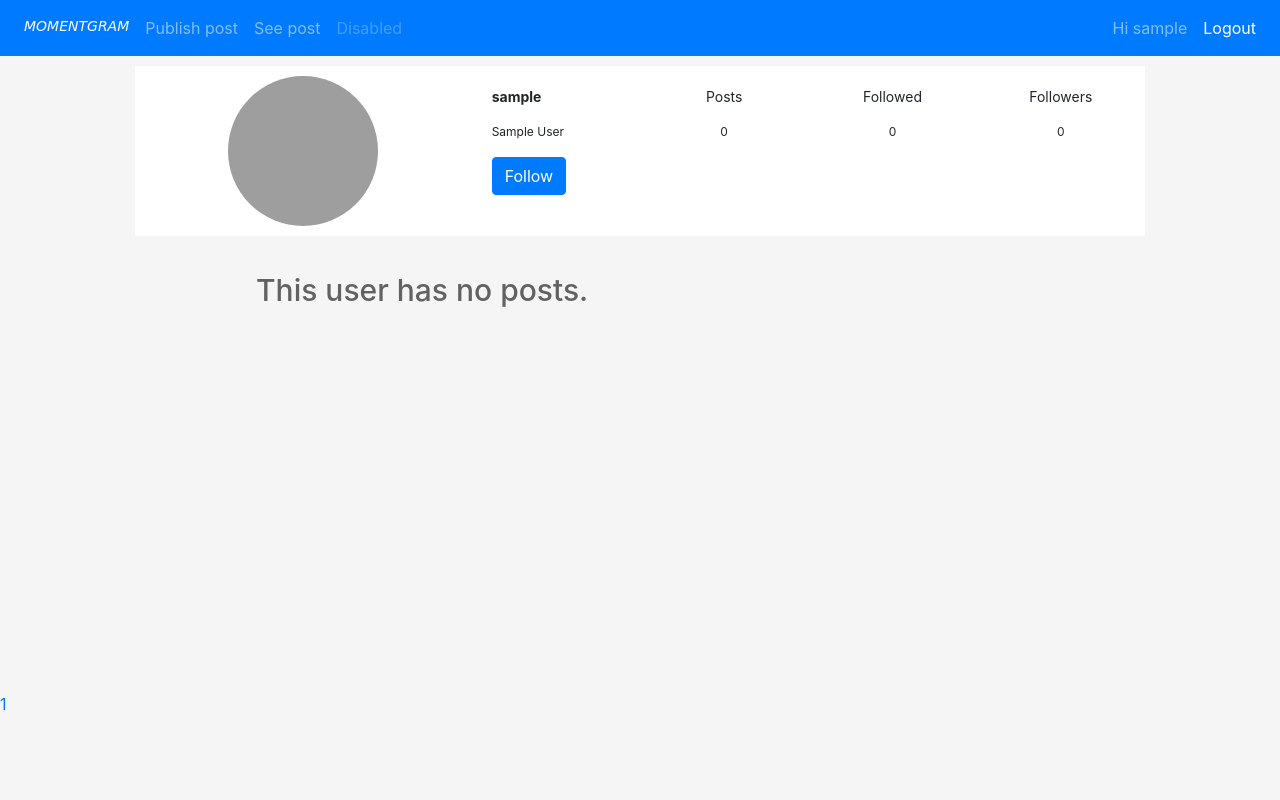
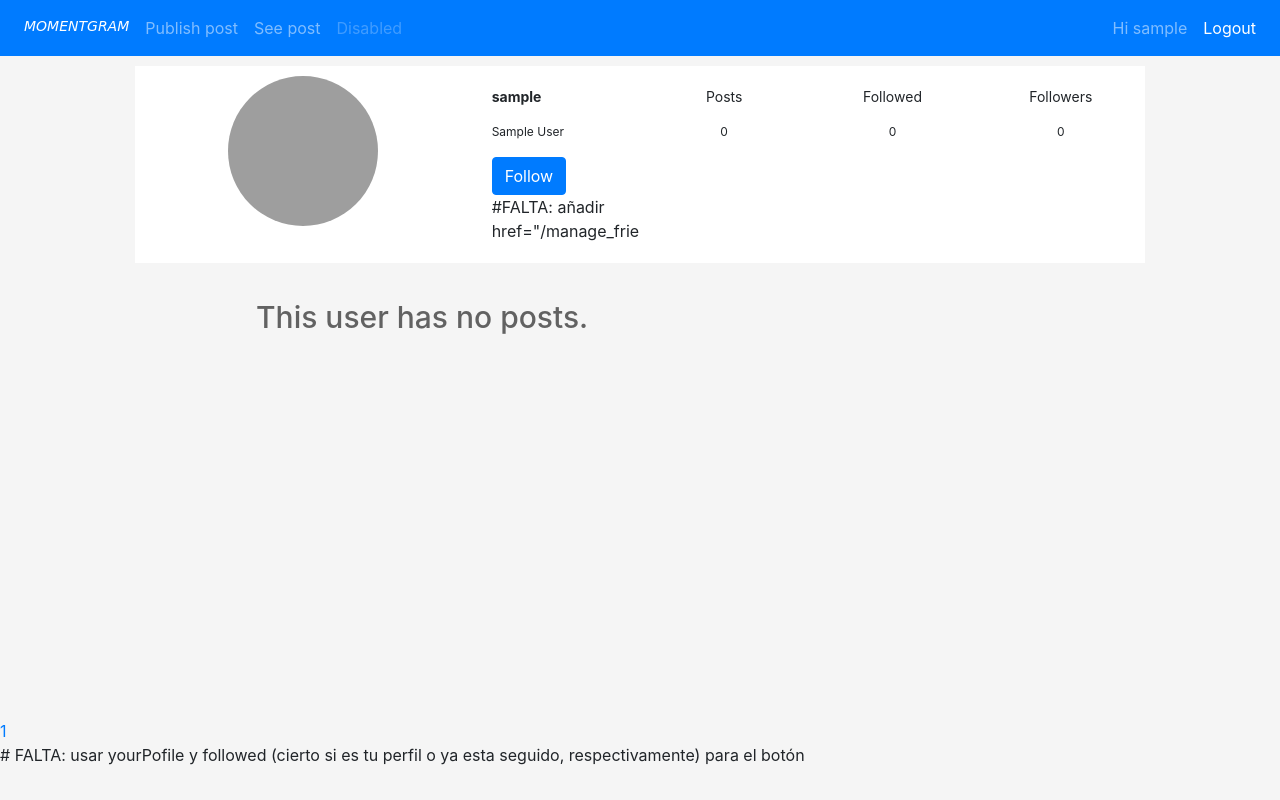
Before and after one commit to paionxl/F3-Momentgram, a Django app: a page that uses Project/Momentgram/templates/Momentgram/profile.html in a window 1280 px wide. Run offline with Django 3.2, Linux system fonts and the light colour scheme; the visitor is signed in with stand-in values (Sample User, id 1); data comes from the database, SQL or seed files in the repository; data that the repository does not hold is empty; some libraries are stand-ins or nearby versions; grey boxes are pictures that could not be loaded.

Commit message:
added instructions on frontend, bugs fixed

```diff
--- a/Project/Momentgram/templates/Momentgram/post_visualitzation.html
+++ b/Project/Momentgram/templates/Momentgram/post_visualitzation.html
@@ -7,7 +7,7 @@
      <div class="row" style="padding: 10px 150px">
         <div class="col-8" style="background-color: white; padding: 10px;">
 
-            <img id="image" style=" max-width: 66.666667%;" src="/media/images/{{image_name}}/"/>
+            <img id="image" style=" max-width: 66.666667%;" src="/media/{{image_name}}/"/>
         </div>
         <div class="col-4" style="background-color: white; padding: 20px">
             <p id="userName" style="font-size: 14px; font-weight: bold">{{ username }}</p>
--- a/Project/Momentgram/templates/Momentgram/profile.html
+++ b/Project/Momentgram/templates/Momentgram/profile.html
@@ -72,7 +72,7 @@
         <p id="userName" style="font-size: 14px; font-weight: bold">{{ username }}</p>
         <p id="coment" style="font-size: 12px">{{ description }}</p>
         <p id="fullName" style="font-size: 12px">{{ fullName }}</p>
-        <button id="follow-btn" type="button" class="btn btn-primary">Follow</button>
+        <button id="follow-btn" type="button" class="btn btn-primary">Follow</button> #FALTA: añadir href="{% url 'manage' username %}"
     </div>
     <div class="col-2 number" style="background-color: white; padding: 20px">
         <p style="font-size: 14px;">Posts</p>
@@ -93,7 +93,7 @@
             {% for post in posts %}
             <div>
                 <div class="container1">
-                    <img style=" max-width: 66.666667%;" src="/media/{{post.image}}/"/>
+                    <img  style=" max-width: 66.666667%;" src="/media/{{post.image}}/"/> #FALTA: añadir href="{% url 'view_post' post.id %}"
                 </div>
             </div>
             {% endfor %}
@@ -115,6 +115,7 @@
     </div>
 </div>
 </body>
+# FALTA: usar yourPofile y followed (cierto si es tu perfil o ya esta seguido, respectivamente) para el botón
 <script>
     if (false) { // case user same as profile page owner
         $("#follow-btn").attr("style","display:none");
--- a/Project/Momentgram/urls.py
+++ b/Project/Momentgram/urls.py
@@ -15,8 +15,8 @@
     url(r'^signup/$', views.register, name='signup'),
     url(r'^logout/$', views.log_out, name='logout'),
     url(r'^post/$', views.publish_post, name='publish'),
-    url(r'^view_post/$', views.view_post, name='view_post'),
-    url(r'^manage_friend/$', views.manage_friend, name='manage'),
+    url(r'^view_post/(?P<id>.*)/$', views.view_post, name='view_post'),
+    url(r'^manage_friend/(?P<username>.*)/$', views.manage_friend, name='manage'),
     url(r'^search_users/$', views.search_users, name='search_users'),
     url(r'^search_users/searched=(?P<searched>.*)/(?P<index>.*)/$', views.search_users, name='search_users_complete'),
     url(r'^profile=(?P<username>.*)/(?P<index>.*)/$', views.show_profile, name='show_profile_complete'),
--- a/Project/Momentgram/utils.py
+++ b/Project/Momentgram/utils.py
@@ -55,3 +55,9 @@
         return User.objects.filter(username=username)[0]
     else:
         return None
+
+def getPost(id):
+    if Post.objects.filter(id=id):
+        return Post.objects.filter(id=id)[0]
+    else:
+        return None
--- a/Project/Momentgram/views.py
+++ b/Project/Momentgram/views.py
@@ -23,8 +23,17 @@
     return render(request, 'Momentgram/entry.html')
 
 @login_required
-def view_post(request):
-    return render(request, 'Momentgram/post_visualitzation.html')
+def view_post(request, id=None):
+    if id and getPost(id):
+        post = getPost(id)
+        context ={
+            'username' : post.user.username,
+            'description' : post.description,
+            'image_name' : post.image,
+            'date' : post.date
+        }
+        return render(request, 'Momentgram/post_visualization.html', context)
+    return HttpResponse("No such post")
 
 
 def register(request):
@@ -81,7 +90,7 @@
         context ={
             'username' : post.user.username,
             'description' : post.description,
-            'image_name' : image_name,
+            'image_name' : post.image,
             'date' : post.date
         }
         return render(request, 'Momentgram/post_visualitzation.html', context)
@@ -122,27 +131,38 @@
 @login_required
 def manage_friend(request, username):
     user = getUser(username)
-    followed = False
-    if(request.user in get_followers(user)):
-        followed = True
-    context = {
-        'followed' : followed
-    }
-    if(followed == True):
-        unfollow(request.user,user)
-        context = context + { 'yourProfile' : False }
+    if user:
+        if(user.username == request.user.username):
+            context = {
+                'yourProfile': True,
+                'followed' : False
+            }
+        else:
+            context = { 'yourProfile': False }
+
+            followed = False
+            if(request.user in get_followers(user)):
+                followed = True
+
+            if(followed == True):
+                unfollow(request.user,user)
+                context = context + { 'followed' : False }
+            else:
+                follow(request.user, user)
+                context = context + { 'followed' : True }
+
+        context = context + {
+            'username' : user.username,
+            'n_posts' : getUserPosts(user).count(),
+            'n_followed' : getFollowing(user).count(),
+            'n_followers' : getFollowers(user).count(),
+            'description' : (Profile.objects.filter(user=user)[0]).bio,
+            'fullName' : user.first_name + " " + user.last_name
+        }
+        return render(request, 'Momentgram/profile.html', context)
     else:
-        follow(request.user, user)
-        context = context + { 'yourProfile' : True }
-    context = context + {
-        'username' : user.username,
-        'n_posts' : getUserPosts(user).count(),
-        'n_followed' : getFollowing(user).count(),
-        'n_followers' : getFollowers(user).count(),
-        'description' : (Profile.objects.filter(user=user)[0]).bio,
-        'fullName' : user.first_name + " " + user.last_name
-    }
-    return render(request, 'Momentgram/profile.html', context)
+        return HttpResponse("No such user")
+
 
 def search_users(request, searched ="", index = 1):
     if request.method == 'GET':
```
